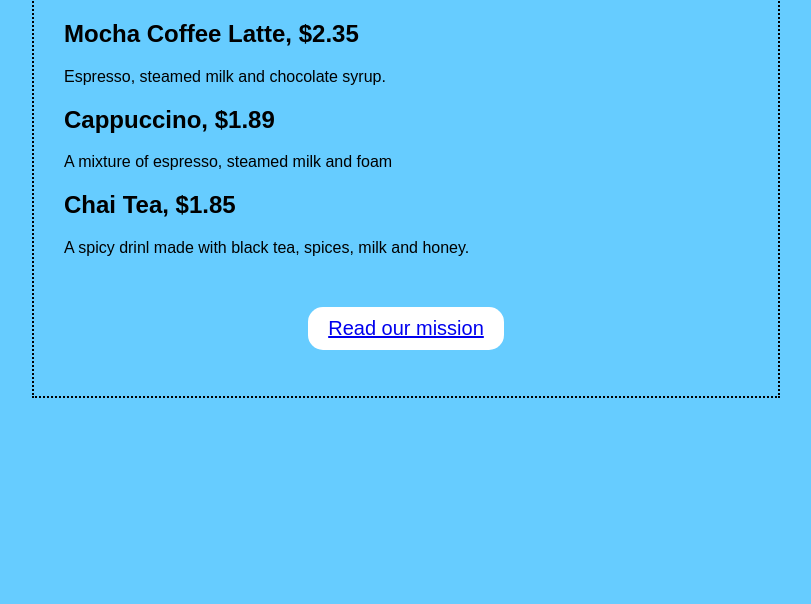
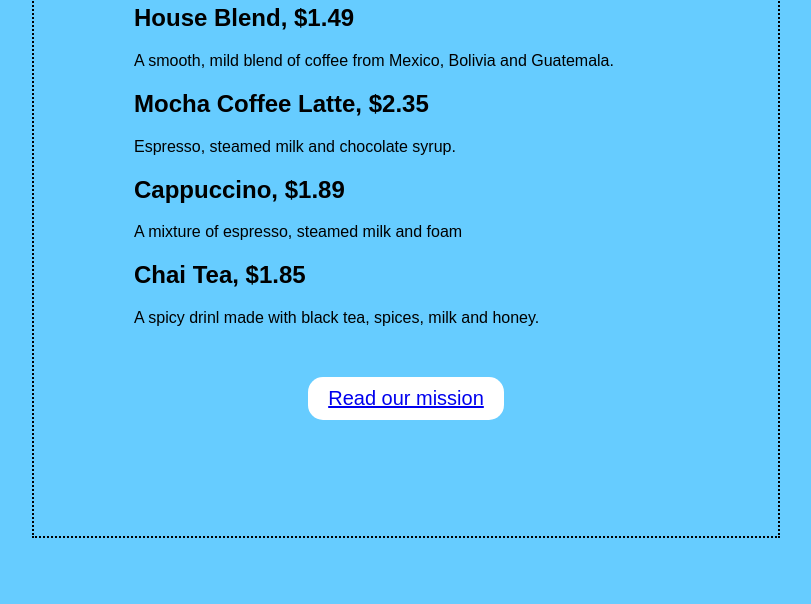
Before and after one commit to Poirot1729/Riddle-Me-Not, a plain HTML site: page index.html in a window 1280 px wide. Shown: the part 196-800 px from the top of the page, without its empty margins (234-1045 px from the left). Drawn offline with Linux system fonts and the light colour scheme.

Commit message:
Update index.css

```diff
--- a/index.css
+++ b/index.css
@@ -14,6 +14,6 @@ body {
 	background-color: white;
 }
 .style{
-	padding: 30px 30px 30px 30px;
+	padding: 100px 100px 100px 100px;
 	border: 2px dotted black;
 }
```
